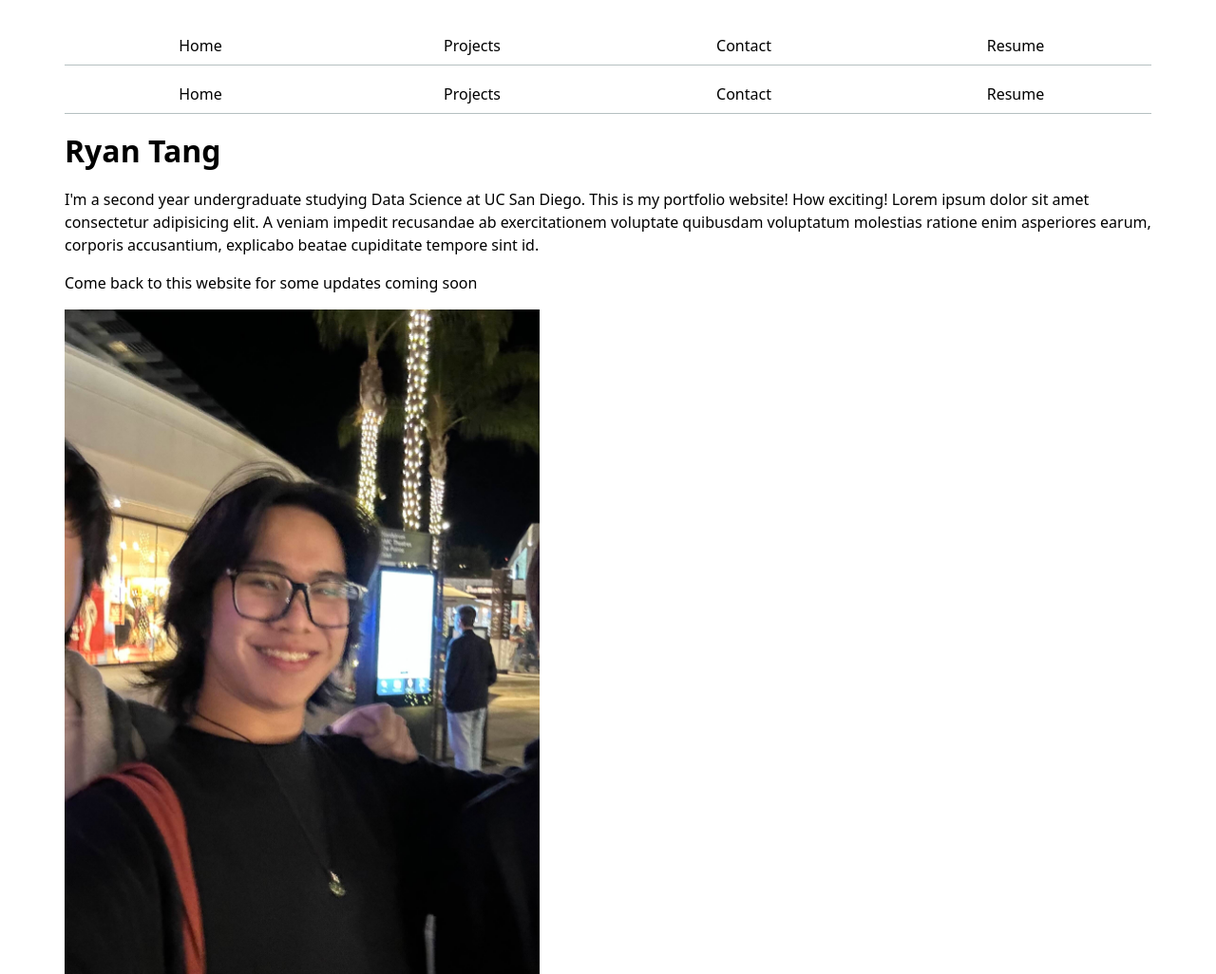
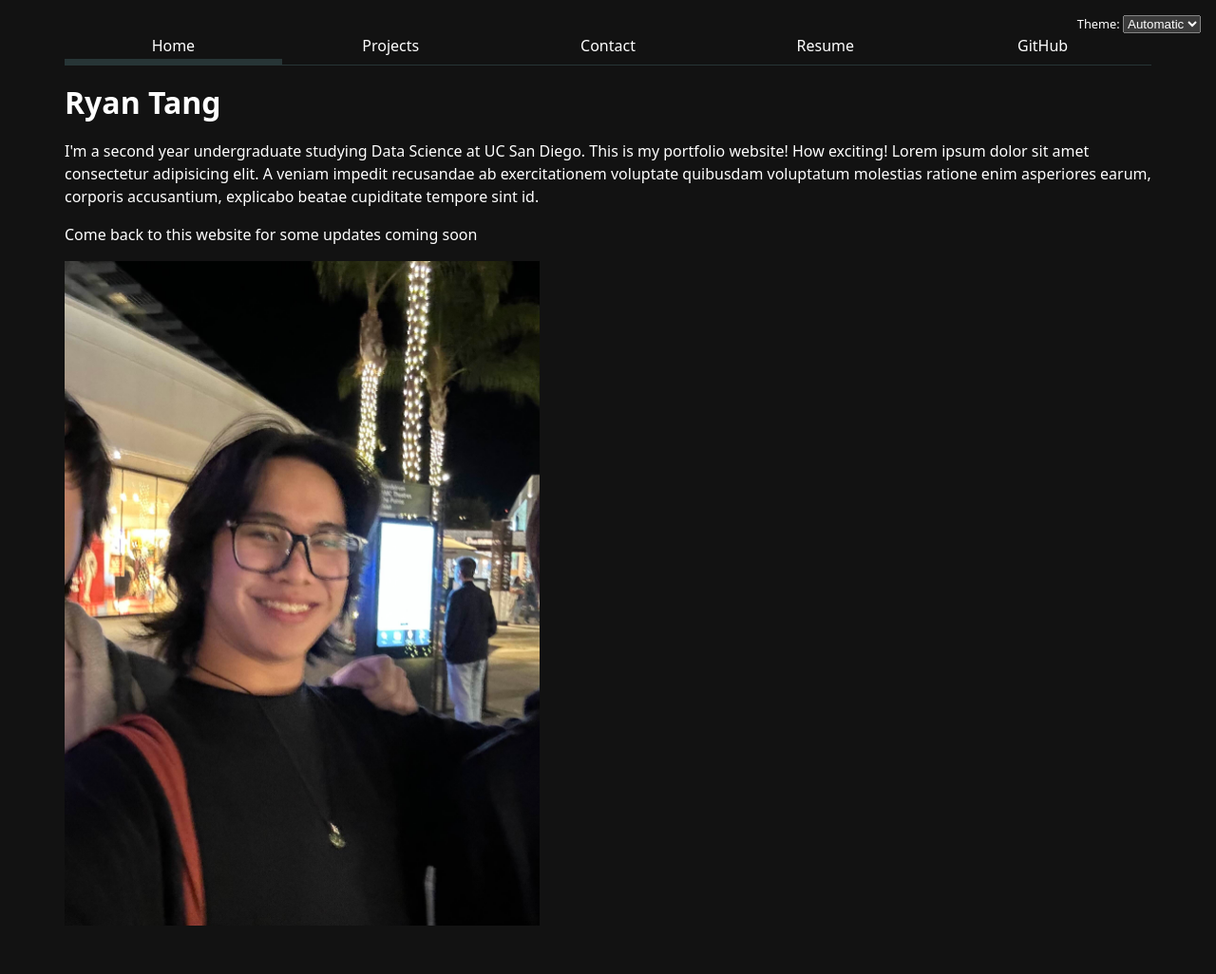
Before and after one commit to r4tangUCSD/portfolio, a plain HTML site: page index.html in a window 1280 px wide. Shown: the whole page at 95% size. Drawn offline with Linux system fonts and the light colour scheme.

Commit message:
Added dark mode

```diff
--- a/contact/index.html
+++ b/contact/index.html
@@ -5,17 +5,9 @@
     <meta name="viewport" content="width=device-width, initial-scale=1.0">
     <title>Ryan Tang: Contact</title>
     <link rel="stylesheet" href="../style.css">
-    <script type="module" src="global.js"></script>
+    <script type="module" src="../global.js"></script>
 </head>
 <body>
-    <nav>
-        <ul>
-            <li><a href="/portfolio">Home</a></li>
-            <li><a href="/portfolio/projects">Projects</a></li>
-            <li><a>Contact</a></li>
-            <li><a href="/portfolio/resume">Resume</a></li>
-        </ul>
-    </nav>
     <h1>Contact</h1>
     <form action="mailto:r4tang@ucsd.edu", method="POST", enctype="text/plain">
         <label>Email: <input name="email", type="email"></label>
--- a/global.js
+++ b/global.js
@@ -17,14 +17,56 @@ let pages = [
   { url: '', title: 'Home'},
   { url: 'projects/', title: 'Projects'},
   { url: 'contact/', title: 'Contact'},
-  { url: 'resume/', title: 'Resume'}
+  { url: 'resume/', title: 'Resume'},
+  { url: 'https://github.com/r4tangUCSD', title: 'GitHub'}
 ];
 
 let nav = document.createElement('nav');
 document.body.prepend(nav)
 
+const ARE_WE_HOME = document.documentElement.classList.contains('home');
+
 for (let p of pages) {
   let url = p.url;
   let title = p.title;
-  nav.insertAdjacentHTML('beforeend', `<a href="${url}">${title}</a>`);
+
+  if (!ARE_WE_HOME && !url.startsWith('http')) {
+    url = '../' + url;
+  }
+
+  let a = document.createElement('a');
+  a.href = url;
+  a.textContent = title;
+  if (a.host === location.host && a.pathname === location.pathname) {
+    a.classList.add('current');
+  }
+  if (a.host !== location.host) {
+    a.target = "_blank";
+  }
+
+  nav.append(a);
 }
+
+if ('colorScheme' in localStorage) {
+  document.documentElement.style.setProperty('color-scheme', localStorage.colorScheme);
+}
+
+document.body.insertAdjacentHTML(
+  'afterbegin',
+  `
+	<label class="color-scheme">
+		Theme:
+		<select>
+			<option>Automatic</option>
+      <option>Light</option>
+      <option>Dark</option>
+		</select>
+	</label>`
+);
+
+let select = document.querySelector("select");
+select.addEventListener('input', function (event) {
+  console.log('color scheme changed to', event.target.value);
+  document.documentElement.style.setProperty('color-scheme', event.target.value);
+  localStorage.colorScheme = event.target.value;
+});
--- a/index.html
+++ b/index.html
@@ -1,5 +1,5 @@
 <!DOCTYPE html>
-<html lang="en">
+<html lang="en" class="home">
 <head>
     <meta charset="UTF-8">
     <meta name="viewport" content="width=device-width, initial-scale=1.0">
@@ -8,14 +8,6 @@
     <script type="module" src="global.js"></script>
 </head>
 <body>
-    <nav>
-        <ul>
-            <li><a>Home</a></li>
-            <li><a href="/portfolio/projects">Projects</a></li>
-            <li><a href="/portfolio/contact">Contact</a></li>
-            <li><a href="/portfolio/resume">Resume</a></li>
-        </ul>
-    </nav>
     <h1>Ryan Tang</h1>
     <p>I'm a second year undergraduate studying Data Science at UC San Diego. This is my portfolio website! How exciting! Lorem ipsum dolor sit amet consectetur adipisicing elit. A veniam impedit recusandae ab exercitationem voluptate quibusdam voluptatum molestias ratione enim asperiores earum, corporis accusantium, explicabo beatae cupiditate tempore sint id.</p>
     <p>Come back to this website for some updates coming soon</p>
--- a/style.css
+++ b/style.css
@@ -1,6 +1,7 @@
 html {
-  --color-accent: #4E56F0;
+  --color-accent: oklch(55% 0.2264 273.74);
   accent-color: var(--color-accent);
+  color-scheme: dark;
 }
 
 body {
@@ -17,12 +18,21 @@ ul, li {
   display:contents;
 }
 
+label.color-scheme {
+  position: absolute;
+  top: 1rem;
+  right: 1rem;
+  font-size: 80%;
+  font-family: inherit;
+  display: inline-block;
+}
+
 nav {
   display: flex;
   margin-bottom: 10px;
   border-bottom-width: 1px;
   border-bottom-style: solid;
-  border-bottom-color: oklch(80% 3% 200);
+  border-bottom-color: oklch(50% 10% 200 / 40%);
 }
 
 nav a {
@@ -37,14 +47,14 @@ nav a:hover {
   border-bottom-width: 0.4em;
   border-bottom-style: solid;
   border-bottom-color: var(--color-accent);
-  background-color: oklch(from var(--color-accent) 95% 5% h);
+  background-color: color-mix(in oklch, var(--color-accent), canvas 85%);
   padding-bottom: 0.1em;
 }
 
 nav .current {
   border-bottom-width: 0.4em;
   border-bottom-style: solid;
-  border-bottom-color: oklch(80% 3% 200);
+  border-bottom-color: oklch(50% 10% 200 / 40%);
   padding-bottom: 0.1em;
 }
 
```
Also changed, not shown: projects/index.html (+1 -9 lines), resume/index.html (+1 -9 lines).
